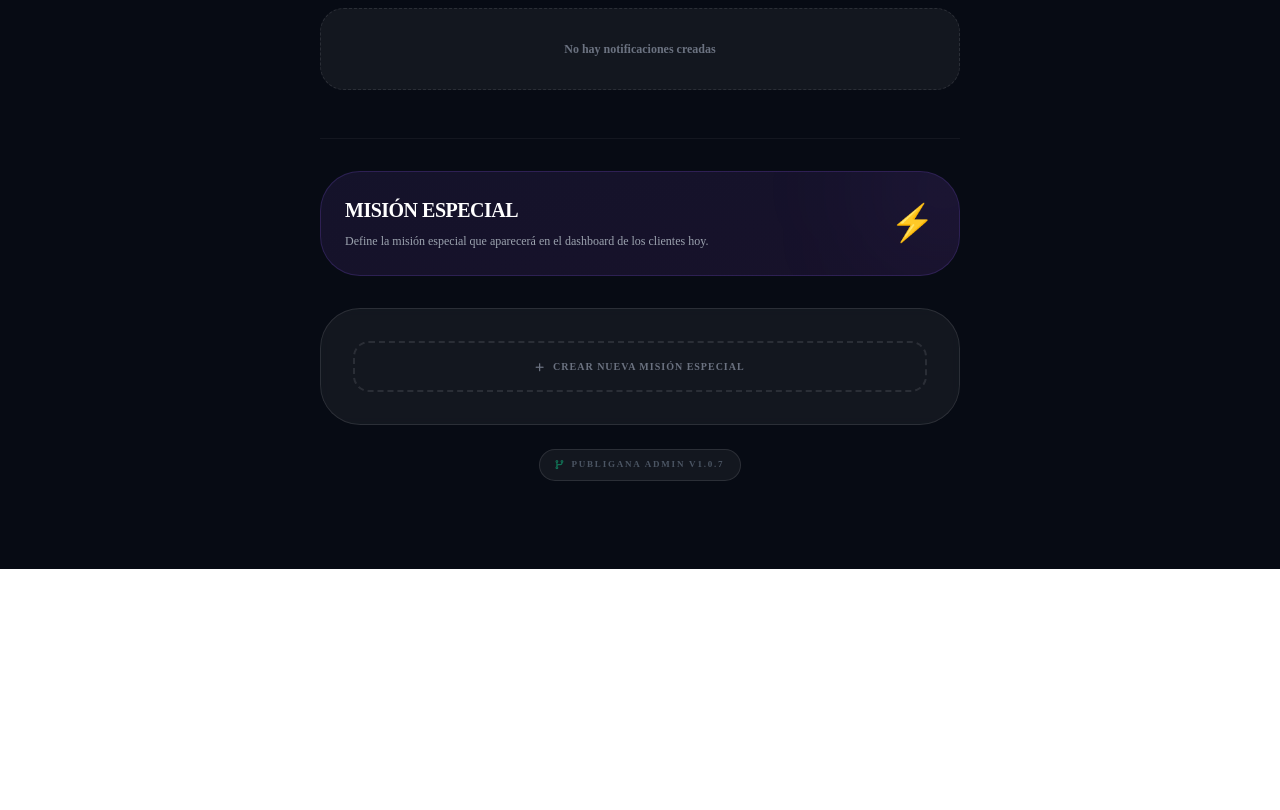
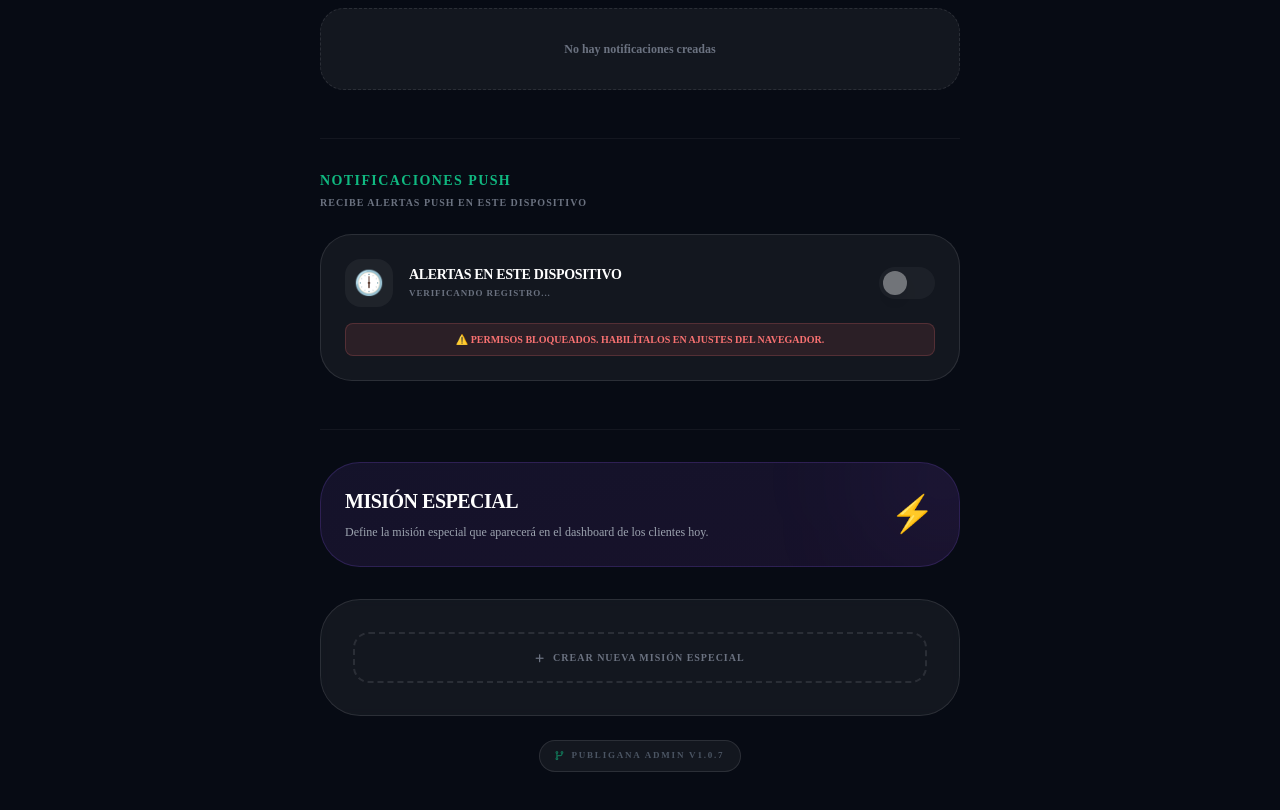
Before and after one commit to GrecoHdz/RedyM_Front, a Nuxt app: page /admin/configuracion in a window 1280 px wide. Shown: the part 1300-2110 px from the top of the page. Before the commit the page ends 1869 px from the top, so only its background shows below. Built offline with nearby package versions, Linux system fonts and the light colour scheme.

Commit message:
notification toggle agregado

```diff
--- a/app.vue
+++ b/app.vue
@@ -17,7 +17,6 @@
 
     <VitePwaManifest />
     <UiPushNotificationInvite />
-    <PwaInstallInvite />
     <NuxtPage />
   </div>
 </template>
--- a/nuxt.config.ts
+++ b/nuxt.config.ts
@@ -42,10 +42,12 @@ export default defineNuxtConfig({
       navigateFallback: '/',
       importScripts: ['/sw-push.js'],
       globPatterns: ['**/*.{js,css,html,png,jpg,jpeg,svg,json,woff2,woff}'],
+      cleanupOutdatedCaches: true
     },
     devOptions: {
       enabled: true,
-      type: 'module'
+      type: 'module',
+      suppressWarnings: true
     }
 
   },
--- a/pages/admin/configuracion.vue
+++ b/pages/admin/configuracion.vue
@@ -343,7 +343,56 @@
         </div>
       </section>
 
-      <!-- Section 5: Gestión de Misión Especial -->
+      <!-- Section 5: Notificaciones Push (Admin) -->
+      <section class="border-t border-white/5 pt-8">
+        <div class="mb-6">
+          <h2 class="text-sm font-black text-emerald-500 uppercase tracking-widest">Notificaciones Push</h2>
+          <p class="text-[10px] text-gray-500 font-bold uppercase tracking-widest mt-1">Recibe alertas push en este dispositivo</p>
+        </div>
+
+        <div class="bg-white/5 border border-white/10 rounded-[2rem] p-6 space-y-4">
+          <div class="flex items-center justify-between">
+            <div class="flex items-center gap-4">
+              <div class="w-12 h-12 rounded-2xl flex items-center justify-center text-2xl" :class="pushIsSubscribed ? 'bg-emerald-500/10' : 'bg-white/5'">
+                {{ pushIsSubscribed ? '🔔' : '🕕' }}
+              </div>
+              <div>
+                <h3 class="text-sm font-black text-white uppercase tracking-tight">Alertas en este dispositivo</h3>
+                <p class="text-[9px] font-bold uppercase tracking-widest mt-0.5" :class="pushIsSubscribed ? 'text-emerald-400' : 'text-gray-500'">
+                  {{ pushIsChecking ? 'Verificando registro...' : (pushIsSubscribed ? 'Activo · Registrado en base de datos' : 'Inactivo · Sin registro en BD') }}
+                </p>
+              </div>
+            </div>
+
+            <button
+              v-if="pushIsSupported"
+              @click="handleAdminTogglePush"
+              :disabled="pushPermission === 'denied' || isTogglingAdminPush || pushIsChecking"
+              class="relative inline-flex h-8 w-14 items-center rounded-full transition-colors focus:outline-none disabled:opacity-40"
+              :class="pushIsSubscribed ? 'bg-emerald-500' : 'bg-white/10'"
+            >
+              <span v-if="isTogglingAdminPush" class="absolute inset-0 flex items-center justify-center">
+                <i class="fas fa-circle-notch fa-spin text-[11px] text-white"></i>
+              </span>
+              <span v-else
+                class="inline-block h-6 w-6 transform rounded-full bg-white shadow-lg transition-transform"
+                :class="pushIsSubscribed ? 'translate-x-7' : 'translate-x-1'"
+              />
+            </button>
+            <span v-else class="text-[9px] text-red-400 font-bold uppercase bg-red-500/10 px-3 py-1 rounded-lg">No soportado</span>
+          </div>
+
+          <p v-if="pushPermission === 'denied'" class="text-[10px] text-red-400 font-bold uppercase text-center bg-red-400/10 py-2 rounded-lg border border-red-400/20">
+            ⚠️ Permisos bloqueados. Habilítalos en ajustes del navegador.
+          </p>
+
+          <div v-if="!pushIsSubscribed && pushPermission !== 'denied' && pushIsSupported" class="text-[9px] text-gray-500 font-bold uppercase tracking-widest text-center">
+            Activa las alertas para recibir notificaciones del sistema en este navegador.
+          </div>
+        </div>
+      </section>
+
+      <!-- Section 6: Misión Especial -->
       <section class="border-t border-white/5 pt-8">
         <div class="mb-8 p-6 bg-gradient-to-br from-violet-500/10 to-purple-500/10 border border-violet-500/20 rounded-[2.5rem] relative overflow-hidden">
           <div class="absolute -top-12 -right-12 w-32 h-32 bg-violet-500/10 rounded-full blur-3xl"></div>
@@ -1347,11 +1396,56 @@ import LoadingSpinner from '~/components/ui/LoadingSpinner.vue'
 import BottomNav from '~/components/footers/BottomNav.vue'
 import Multiselect from 'vue-multiselect'
 import { useAuthStore } from '~/middleware/auth.store'
+import { usePushNotifications } from '~/composables/usePushNotifications'
 
 const { $api } = useNuxtApp()
 const auth = useAuthStore()
 const config = useRuntimeConfig()
 const appVersion = config.public.appVersion || '1.0.0'
+
+// Push notifications state for admin device
+const {
+  subscribe: pushSubscribe,
+  unsubscribe: pushUnsubscribe,
+  isSubscribed: pushIsSubscribed,
+  isChecking: pushIsChecking,
+  isSupported: pushIsSupported,
+  permission: pushPermission,
+  checkSubscription: pushCheckSubscription
+} = usePushNotifications()
+
+const isTogglingAdminPush = ref(false)
+
+const handleAdminTogglePush = async () => {
+  if (pushIsSubscribed.value) {
+    isTogglingAdminPush.value = true
+    try {
+      await pushUnsubscribe()
+      showToast('Notificaciones desactivadas. Registro eliminado de BD.', 'info')
+    } catch (e) {
+      showToast('Error al desactivar notificaciones.', 'error')
+    } finally {
+      isTogglingAdminPush.value = false
+    }
+  } else {
+    if (pushPermission.value === 'denied') return
+    isTogglingAdminPush.value = true
+    try {
+      const res = await pushSubscribe()
+      if (res?.success) {
+        showToast('¡Notificaciones activadas y registradas en BD!', 'success')
+      } else if (res?.error === 'denied') {
+        showToast('Permisos denegados. Actívalos en los ajustes del navegador.', 'error')
+      } else {
+        showToast('No se pudieron activar las notificaciones.', 'error')
+      }
+    } catch (e) {
+      showToast('Error al activar notificaciones.', 'error')
+    } finally {
+      isTogglingAdminPush.value = false
+    }
+  }
+}
 
 const handleLogout = async () => {
   await auth.logout()
--- a/pages/cliente/perfil.vue
+++ b/pages/cliente/perfil.vue
@@ -223,31 +223,39 @@
       </section>
 
       <!-- Push Notifications -->
-      <section v-if="isSupported" class="bg-white/5 border border-white/10 rounded-2xl p-4 mb-4 backdrop-blur-sm">
+      <section class="bg-white/5 border border-white/10 rounded-2xl p-4 mb-4 backdrop-blur-sm">
         <div class="flex items-center justify-between">
           <div class="flex items-center gap-3">
-            <div class="w-8 h-8 bg-emerald-500/10 rounded-lg flex items-center justify-center text-base">
-              🔔
+            <div class="w-8 h-8 rounded-lg flex items-center justify-center text-base" :class="isSubscribed ? 'bg-emerald-500/10' : 'bg-white/5'">
+              {{ isSubscribed ? '🔔' : '🔕' }}
             </div>
             <div>
-              <h3 class="text-xs font-black text-white uppercase tracking-tight">Notificaciones</h3>
-              <p class="text-[8px] text-gray-500 font-bold uppercase tracking-widest">Alertas en tiempo real</p>
+              <h3 class="text-xs font-black text-white uppercase tracking-tight">Notificaciones Push</h3>
+              <p class="text-[8px] font-bold uppercase tracking-widest" :class="isSubscribed ? 'text-emerald-400' : 'text-gray-500'">
+                {{ isChecking ? 'Verificando...' : (isSubscribed ? 'Activas · Registrado en servidor' : 'Desactivadas · Sin registro') }}
+              </p>
             </div>
           </div>
 
+          <!-- Toggle -->
           <button
+            v-if="isSupported"
             @click="handleToggleNotifications"
-            :disabled="permission === 'denied'"
-            class="relative inline-flex h-7 w-12 items-center rounded-full transition-colors focus:outline-none"
+            :disabled="permission === 'denied' || isTogglingPush || isChecking"
+            class="relative inline-flex h-7 w-12 items-center rounded-full transition-colors focus:outline-none disabled:opacity-50"
             :class="isSubscribed ? 'bg-emerald-500' : 'bg-white/10'"
           >
-            <span
+            <span v-if="isTogglingPush" class="absolute inset-0 flex items-center justify-center">
+              <i class="fas fa-circle-notch fa-spin text-[10px] text-white"></i>
+            </span>
+            <span v-else
               class="inline-block h-5 w-5 transform rounded-full bg-white transition-transform shadow-lg"
               :class="isSubscribed ? 'translate-x-6' : 'translate-x-1'"
             />
           </button>
+          <span v-else class="text-[9px] text-gray-600 font-bold uppercase">No soportado</span>
         </div>
-        <p v-if="permission === 'denied'" class="mt-4 text-[10px] text-red-400 font-bold uppercase text-center bg-red-400/10 py-2 rounded-lg border border-red-400/20">
+        <p v-if="permission === 'denied'" class="mt-3 text-[10px] text-red-400 font-bold uppercase text-center bg-red-400/10 py-2 rounded-lg border border-red-400/20">
           ⚠️ Permisos bloqueados. Habilítalos en los ajustes de tu navegador.
         </p>
       </section>
@@ -626,7 +634,7 @@ import { useInteractionHistory } from '~/composables/useInteractionHistory'
 const auth = useAuthStore()
 const config = useRuntimeConfig()
 const { $api } = useNuxtApp()
-const { subscribe, unsubscribe, isSubscribed, checkSubscription, isSupported, permission } = usePushNotifications()
+const { subscribe, unsubscribe, isSubscribed, checkSubscription, isSupported, permission, isChecking } = usePushNotifications()
 
 // --- ESTADOS ---
 const isLoading = ref(true)
@@ -972,23 +980,42 @@ const deleteIdentityImage = async () => {
 
 
 
+const isTogglingPush = ref(false)
+
 const handleToggleNotifications = async () => {
   if (isSubscribed.value) {
     showUnsubscribeModal.value = true
   } else {
+    if (permission.value === 'denied') return
+    isTogglingPush.value = true
     try {
       const res = await subscribe()
-      if (res.success) showMsg('¡Notificaciones activas!', 'success')
+      if (res?.success) {
+        showMsg('¡Notificaciones activadas! Recibirás alertas en tiempo real.', 'success')
+      } else if (res?.error === 'denied') {
+        showMsg('Permisos denegados. Actívalos desde los ajustes del navegador.', 'error')
+      } else {
+        showMsg('No se pudieron activar las notificaciones.', 'error')
+      }
     } catch (e) {
-      showMsg('Error al activar alertas', 'error')
+      showMsg('Error al activar notificaciones.', 'error')
+    } finally {
+      isTogglingPush.value = false
     }
   }
 }
 
 const confirmUnsubscribe = async () => {
-  await unsubscribe()
   showUnsubscribeModal.value = false
-  showMsg('Notificaciones desactivadas', 'info')
+  isTogglingPush.value = true
+  try {
+    await unsubscribe()
+    showMsg('Notificaciones desactivadas. Tu registro fue eliminado.', 'info')
+  } catch (e) {
+    showMsg('Error al desactivar notificaciones.', 'error')
+  } finally {
+    isTogglingPush.value = false
+  }
 }
 
 const handleLogout = () => {
```
Also changed, not shown: composables/usePushNotifications.js (+17 -6 lines).
